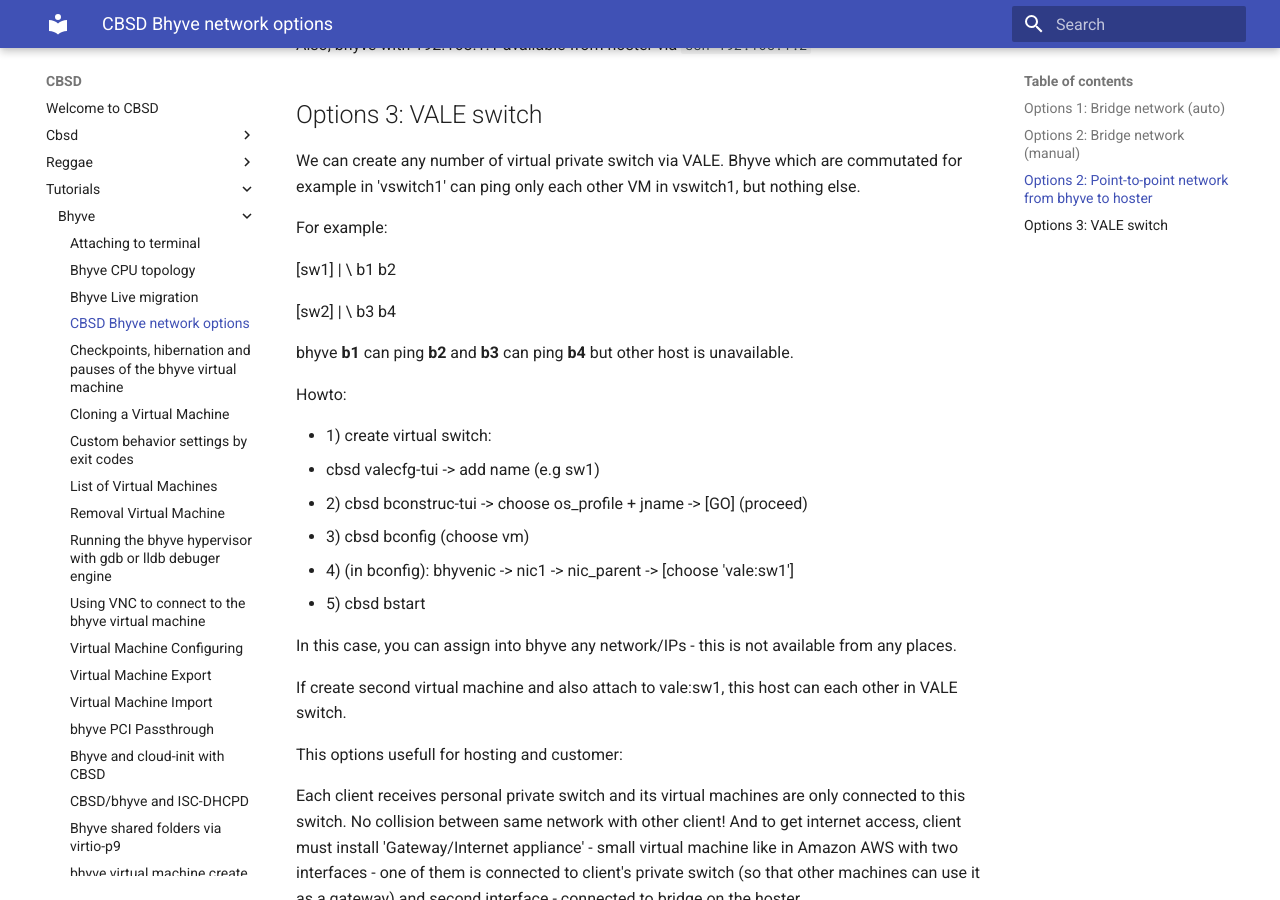
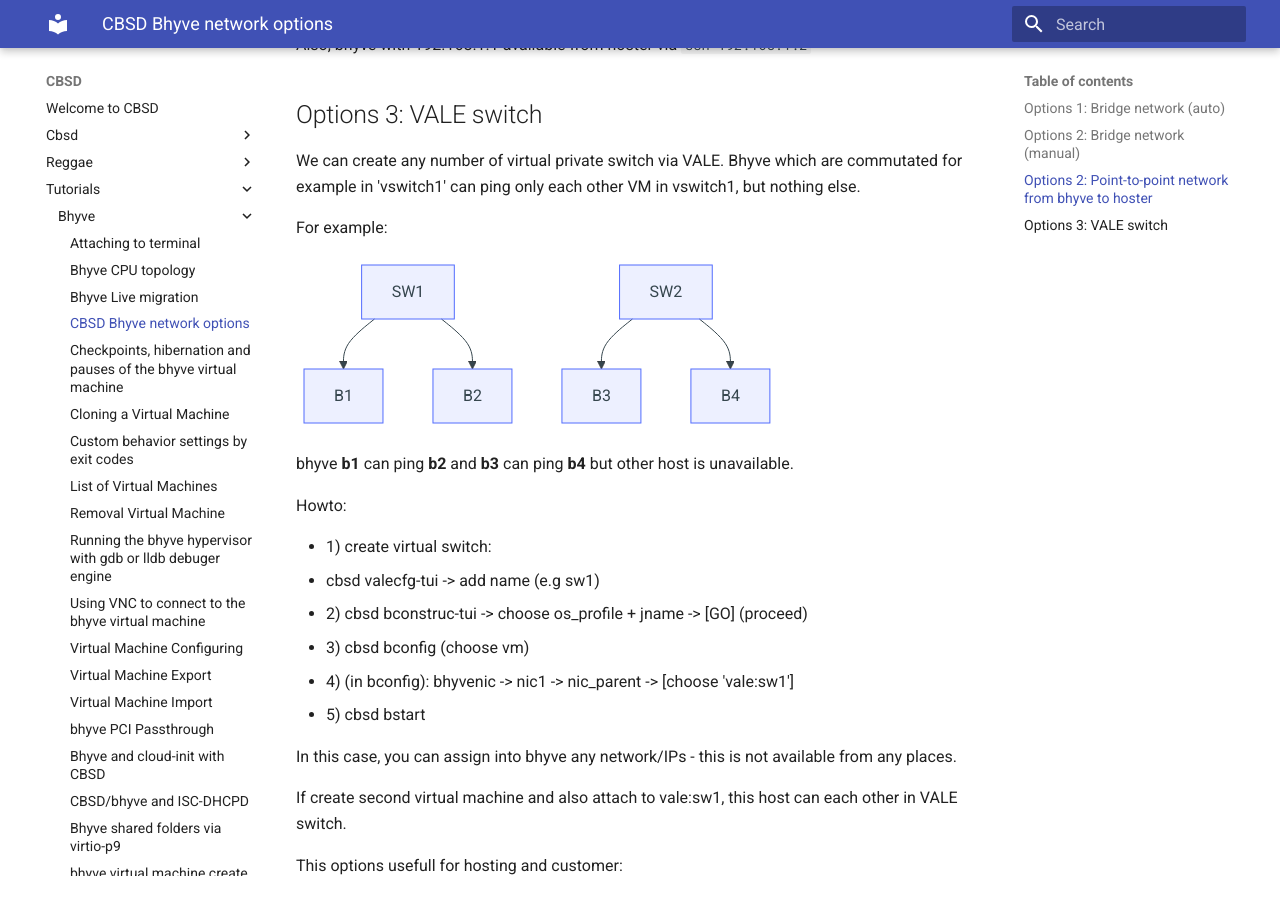
Before and after one commit to cbsd/cbsd.io, an MkDocs documentation site: the page built from docs/tutorials/bhyve/Bhyve-network-options.md, in a window 1280 px wide and 900 px high, scrolled down 2091 px. Built offline with MkDocs 1.6.1 and Material for MkDocs 9.7.7, drawn with Linux system fonts in a browser that asks for light colours; part of the change alters nothing that is shown.

Commit message:
Convert some diagrams with Mermaid

````diff
--- a/docs/tutorials/bhyve/Bhyve-network-options.md
+++ b/docs/tutorials/bhyve/Bhyve-network-options.md
@@ -86,15 +86,11 @@ route add default 192.168.1.1
 
 For example:
 
-[sw1]
-|   \
-b1   b2
-
-
-[sw2]
-|   \
-b3   b4
-
+```mermaid
+graph TB
+SW1 --> B1 & B2
+SW2 --> B3 & B4
+```
 bhyve **b1** can ping **b2** and **b3** can ping **b4** but other host is unavailable.
 
 Howto:
````
